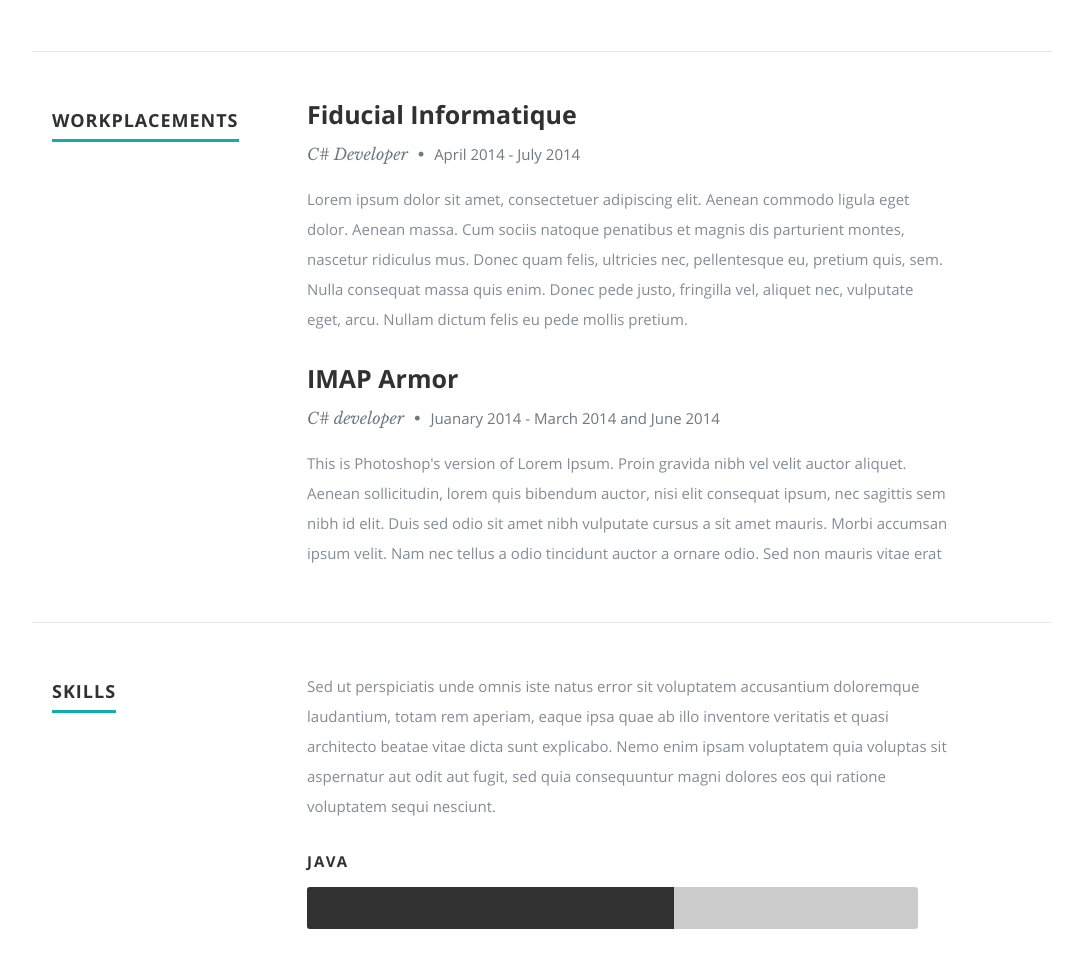
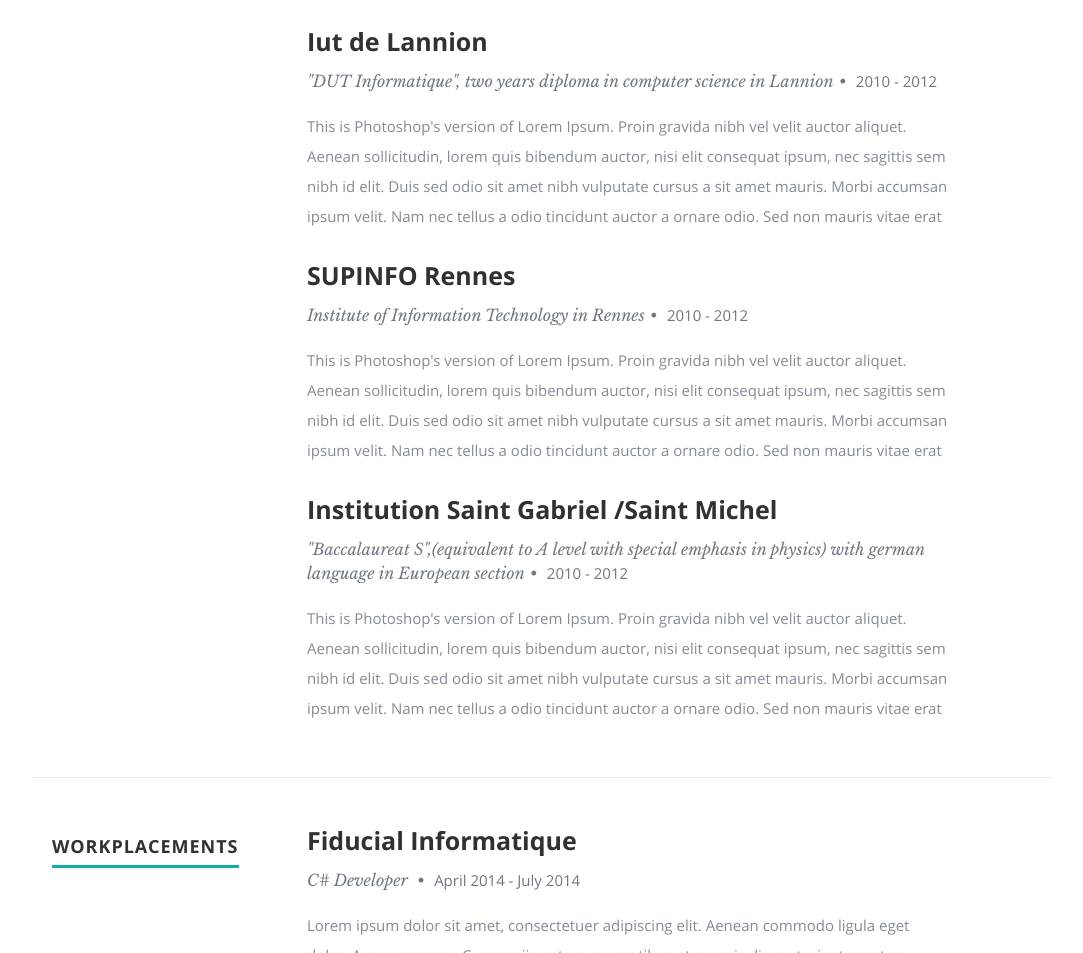
Before and after one commit to sylvainlelou/sylvainlelou.github.io, a plain HTML site: page index.html in a window 1280 px wide. Shown: the part 2087-3040 px from the top of the page, without its empty margins (98-1181 px from the left). Drawn offline with nearby package versions, Linux system fonts and the light colour scheme.

Commit message:
add content

```diff
--- a/index.html
+++ b/index.html
@@ -171,6 +171,60 @@
 
                   <h3>University of Rennes1</h3>
                   <p class="info">Bachelor's Degree in Business Informatics (MIAGE in French)  <span>&bull;</span> <em class="date">March 2003</em></p>
+
+                  <p>
+                  This is Photoshop's version  of Lorem Ipsum. Proin gravida nibh vel velit auctor aliquet.
+                  Aenean sollicitudin, lorem quis bibendum auctor, nisi elit consequat ipsum, nec sagittis sem
+                  nibh id elit. Duis sed odio sit amet nibh vulputate cursus a sit amet mauris. Morbi accumsan
+                  ipsum velit. Nam nec tellus a odio tincidunt auctor a ornare odio. Sed non  mauris vitae erat
+                  </p>
+
+               </div>
+
+            </div> <!-- item end -->
+
+                       <div class="row item">
+
+               <div class="twelve columns">
+
+                  <h3>Iut de Lannion</h3>
+                  <p class="info">"DUT Informatique", two years diploma in computer science in Lannion<span>&bull;</span> <em class="date">2010 - 2012</em></p>
+
+                  <p>
+                  This is Photoshop's version  of Lorem Ipsum. Proin gravida nibh vel velit auctor aliquet.
+                  Aenean sollicitudin, lorem quis bibendum auctor, nisi elit consequat ipsum, nec sagittis sem
+                  nibh id elit. Duis sed odio sit amet nibh vulputate cursus a sit amet mauris. Morbi accumsan
+                  ipsum velit. Nam nec tellus a odio tincidunt auctor a ornare odio. Sed non  mauris vitae erat
+                  </p>
+
+               </div>
+
+            </div> <!-- item end -->
+
+                        <div class="row item">
+
+               <div class="twelve columns">
+
+                  <h3>SUPINFO Rennes</h3>
+                  <p class="info">Institute of Information Technology in Rennes<span>&bull;</span> <em class="date">2010 - 2012</em></p>
+
+                  <p>
+                  This is Photoshop's version  of Lorem Ipsum. Proin gravida nibh vel velit auctor aliquet.
+                  Aenean sollicitudin, lorem quis bibendum auctor, nisi elit consequat ipsum, nec sagittis sem
+                  nibh id elit. Duis sed odio sit amet nibh vulputate cursus a sit amet mauris. Morbi accumsan
+                  ipsum velit. Nam nec tellus a odio tincidunt auctor a ornare odio. Sed non  mauris vitae erat
+                  </p>
+
+               </div>
+
+            </div> <!-- item end -->
+
+                      <div class="row item">
+
+               <div class="twelve columns">
+
+                  <h3>Institution Saint Gabriel /Saint Michel</h3>
+                  <p class="info">"Baccalaureat S",(equivalent to A level with special emphasis in physics) with german language in European section<span>&bull;</span> <em class="date">2010 - 2012</em></p>
 
                   <p>
                   This is Photoshop's version  of Lorem Ipsum. Proin gravida nibh vel velit auctor aliquet.
```
